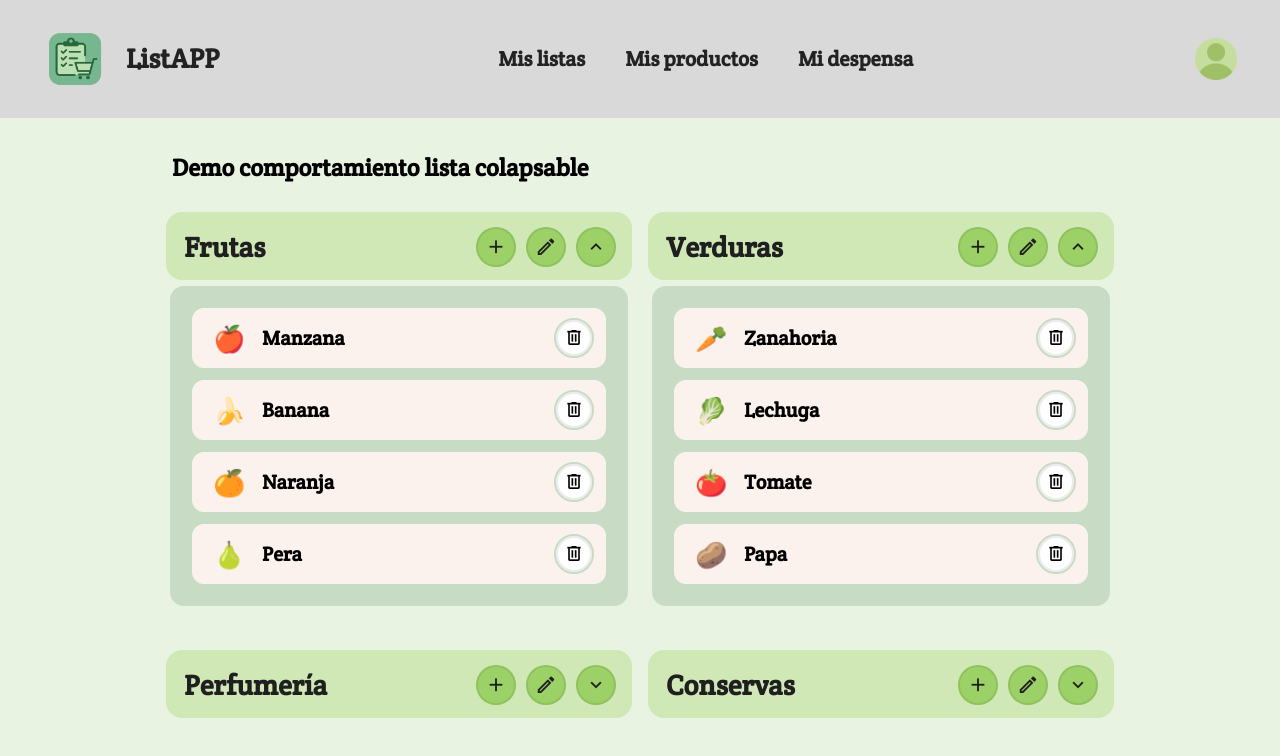
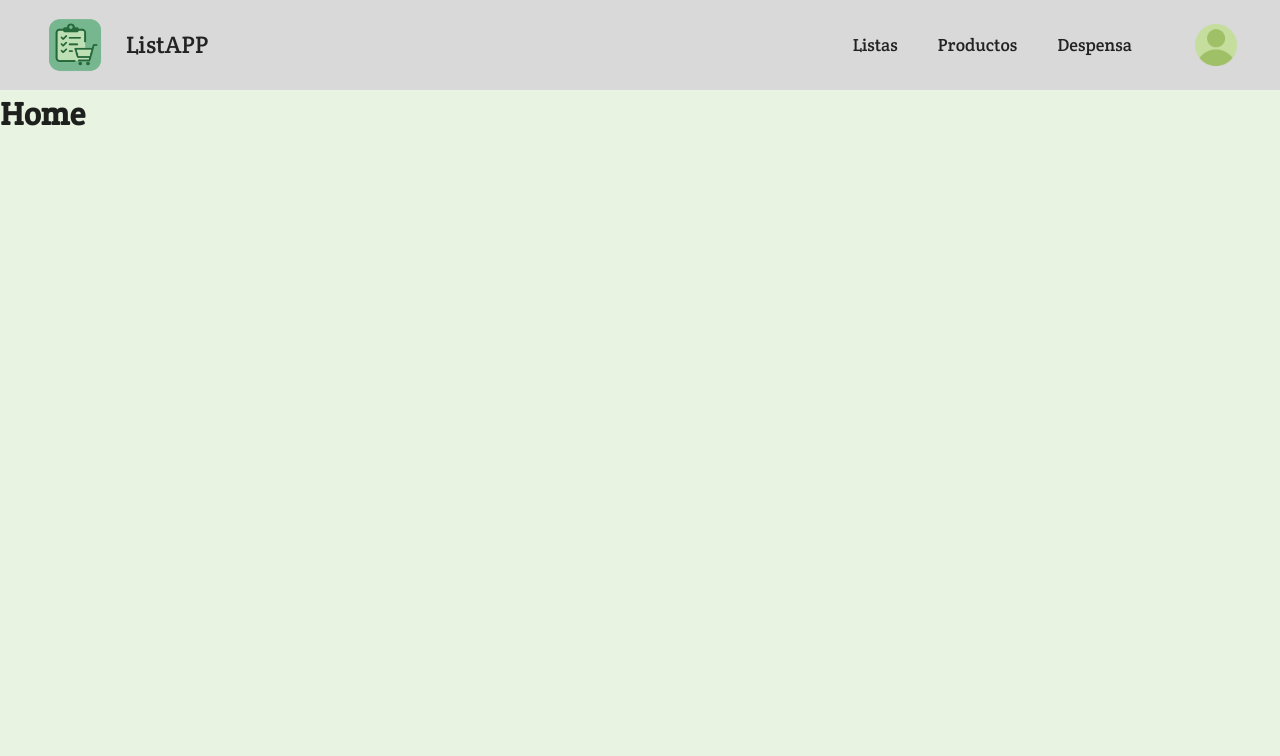
Before and after one commit to Lautaro-Dominguez/listapp, a Vue app: page / in a window 1280 px wide. Shown: the top 756 px of the page. Built offline with nearby package versions, Linux system fonts and the light colour scheme; a small style sheet from the web is missing.

Commit message:
fix: incorporacion de vue router y correcciones de diseño

```diff
--- a/package.json
+++ b/package.json
@@ -14,6 +14,7 @@
     "@fontsource/roboto": "5.2.7",
     "@mdi/font": "7.4.47",
     "vue": "^3.5.21",
+    "vue-router": "^4.5.1",
     "vuetify": "^3.10.1"
   },
   "devDependencies": {
--- a/src/App.vue
+++ b/src/App.vue
@@ -1,14 +1,10 @@
 <template>
   <v-app>
     <v-main>
-      <BaseLayout>
-        <DemoCollapsible />
-      </BaseLayout>
+      <router-view />
     </v-main>
   </v-app>
 </template>
 
 <script setup lang="ts">
-import BaseLayout from '@/layouts/BaseLayout.vue'
-import DemoCollapsible from '@/pages/DemoCollapsible.vue'
 </script>
--- a/src/layouts/BaseLayout.vue
+++ b/src/layouts/BaseLayout.vue
@@ -2,20 +2,31 @@
   <div class="base-layout">
     <header class="header">
       <div class="logo-section">
-        <img :src="logoUrl" alt="Logo" class="logo" />
-        <span class="app-title">ListAPP</span>
+        <router-link to="/" class="logo-link">
+          <img :src="logoUrl" alt="Logo" class="logo" />
+          <span class="app-title">ListAPP</span>
+        </router-link>
       </div>
       <nav class="nav">
-        <a class="nav-link" href="#">Mis listas</a>
-        <a class="nav-link" href="#">Mis productos</a>
-        <a class="nav-link" href="#">Mi despensa</a>
+        <router-link class="nav-link" to="/listas">Listas</router-link>
+        <router-link class="nav-link" to="/productos">Productos</router-link>
+        <router-link class="nav-link" to="/despensa">Despensa</router-link>
+        <div class="profile-section" @click="toggleProfileWindow">
+          <div class="profile-img">
+            <img :src="profileUrl" alt="Perfil" class="profile-avatar" />
+          </div>
+        </div>
       </nav>
-      <div class="profile-section">
-        <div class="profile-img">
-          <img :src="profileUrl" alt="Perfil" class="profile-avatar" />
-        </div>
+    </header>
+
+    <!-- Ventana de perfil -->
+    <div v-if="showProfileWindow" class="profile-window">
+      <div class="profile-window-content">
+        <!-- @TODO -->
+        <p>Ventana de perfil</p>
       </div>
-    </header>
+    </div>
+
     <main class="main-content">
       <slot />
     </main>
@@ -23,8 +34,15 @@
 </template>
 
 <script setup>
+import { ref } from 'vue'
 import profileUrl from '@/assets/profile_logo.png'
 import logoUrl from '@/assets/listapp_logo.png'
+
+const showProfileWindow = ref(false)
+
+const toggleProfileWindow = () => {
+  showProfileWindow.value = !showProfileWindow.value
+}
 </script>
 
 <style scoped>
@@ -42,11 +60,17 @@ import logoUrl from '@/assets/listapp_logo.png'
   align-items: center;
   justify-content: space-between;
   background: #d9d9d9;
-  padding: 24px 40px 24px 40px;
+  padding: 10px 40px 10px 40px;
 }
 .logo-section {
   display: flex;
   align-items: center;
+}
+.logo-link {
+  display: flex;
+  align-items: center;
+  text-decoration: none;
+  color: inherit;
 }
 .logo {
   width: 70px;
@@ -54,27 +78,29 @@ import logoUrl from '@/assets/listapp_logo.png'
   margin-right: 16px;
 }
 .app-title {
-  font-size: 1.7rem;
-  font-weight: bold;
+  font-size: 1.5rem;
   color: #222;
 }
 .nav {
   display: flex;
   gap: 40px;
+  align-items: center;
 }
 .nav-link {
-  font-size: 1.3rem;
+  font-size: 1.1rem;
   color: #222;
   text-decoration: none;
-  font-weight: 600;
   transition: color 0.2s;
 }
-.nav-link:hover {
+.nav-link:hover,
+.nav-link.router-link-active {
   color: #98ba64;
 }
 .profile-section {
   display: flex;
   align-items: center;
+  cursor: pointer;
+  margin-left: 20px;
 }
 .profile-img {
   width: 48px;
@@ -84,6 +110,10 @@ import logoUrl from '@/assets/listapp_logo.png'
   display: flex;
   align-items: center;
   justify-content: center;
+  transition: transform 0.2s;
+}
+.profile-img:hover {
+  transform: scale(1.05);
 }
 .profile-avatar {
   width: 48px;
@@ -91,6 +121,19 @@ import logoUrl from '@/assets/listapp_logo.png'
   border-radius: 50%;
   display: block;
 }
+.profile-window {
+  position: fixed;
+  top: 90px;
+  right: 40px;
+  background: white;
+  border-radius: 10px;
+  box-shadow: 0 4px 20px rgba(0,0,0,0.15);
+  z-index: 1000;
+  min-width: 200px;
+}
+.profile-window-content {
+  padding: 20px;
+}
 .main-content {
   background: #e8f4e1;
   min-height: calc(100vh - 118px);
--- /dev/null
+++ b/src/pages/Home.vue
@@ -0,0 +1,9 @@
+<template>
+  <BaseLayout>
+    <h1>Home</h1>
+  </BaseLayout>
+</template>
+
+<script setup>
+import BaseLayout from '@/layouts/BaseLayout.vue'
+</script>
--- /dev/null
+++ b/src/pages/Lists.vue
@@ -0,0 +1,9 @@
+<template>
+  <BaseLayout>
+    <h1>Listas</h1>
+  </BaseLayout>
+</template>
+
+<script setup>
+import BaseLayout from '@/layouts/BaseLayout.vue'
+</script>
--- /dev/null
+++ b/src/pages/Pantry.vue
@@ -0,0 +1,9 @@
+<template>
+  <BaseLayout>
+    <h1>Despensa</h1>
+  </BaseLayout>
+</template>
+
+<script setup>
+import BaseLayout from '@/layouts/BaseLayout.vue'
+</script>
--- /dev/null
+++ b/src/pages/Products.vue
@@ -0,0 +1,10 @@
+<template>
+  <BaseLayout>
+    <DemoCollapsible />
+  </BaseLayout>
+</template>
+
+<script setup>
+import BaseLayout from '@/layouts/BaseLayout.vue'
+import DemoCollapsible from '@/pages/DemoCollapsible.vue'
+</script>
--- a/src/plugins/index.ts
+++ b/src/plugins/index.ts
@@ -6,10 +6,12 @@
 
 // Plugins
 import vuetify from './vuetify'
+import router from '@/router'
 
 // Types
 import type { App } from 'vue'
 
 export function registerPlugins (app: App) {
   app.use(vuetify)
+  app.use(router)
 }
--- /dev/null
+++ b/src/router/index.ts
@@ -0,0 +1,35 @@
+import { createRouter, createWebHistory } from 'vue-router'
+import Home from '@/pages/Home.vue'
+import Lists from '@/pages/Lists.vue'
+import Products from '@/pages/Products.vue'
+import Pantry from '@/pages/Pantry.vue'
+
+const routes = [
+  {
+    path: '/',
+    name: 'Home',
+    component: Home
+  },
+  {
+    path: '/listas',
+    name: 'Lists',
+    component: Lists
+  },
+  {
+    path: '/productos',
+    name: 'Products',
+    component: Products
+  },
+  {
+    path: '/despensa',
+    name: 'Pantry',
+    component: Pantry
+  }
+]
+
+const router = createRouter({
+  history: createWebHistory(),
+  routes
+})
+
+export default router
```
Also changed, not shown: 1 other file (tests, documents, lock files or other folders).
